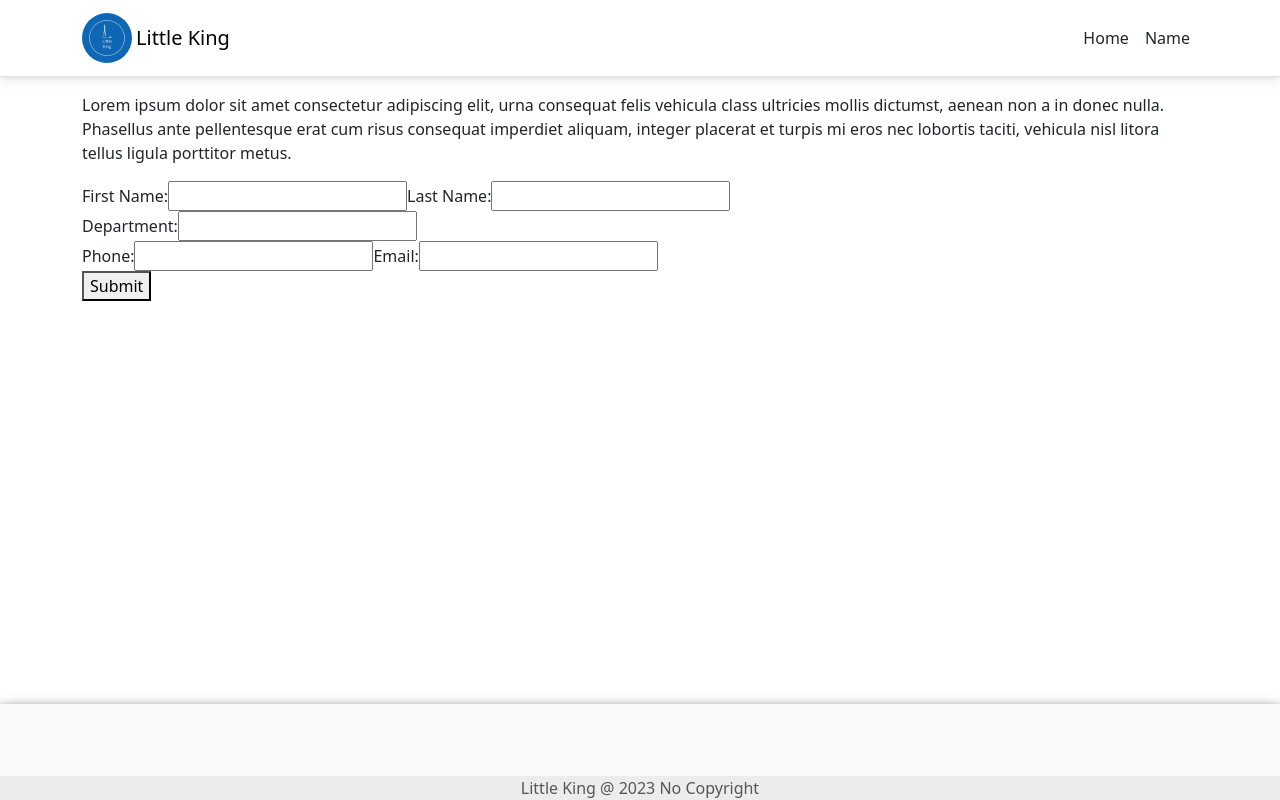
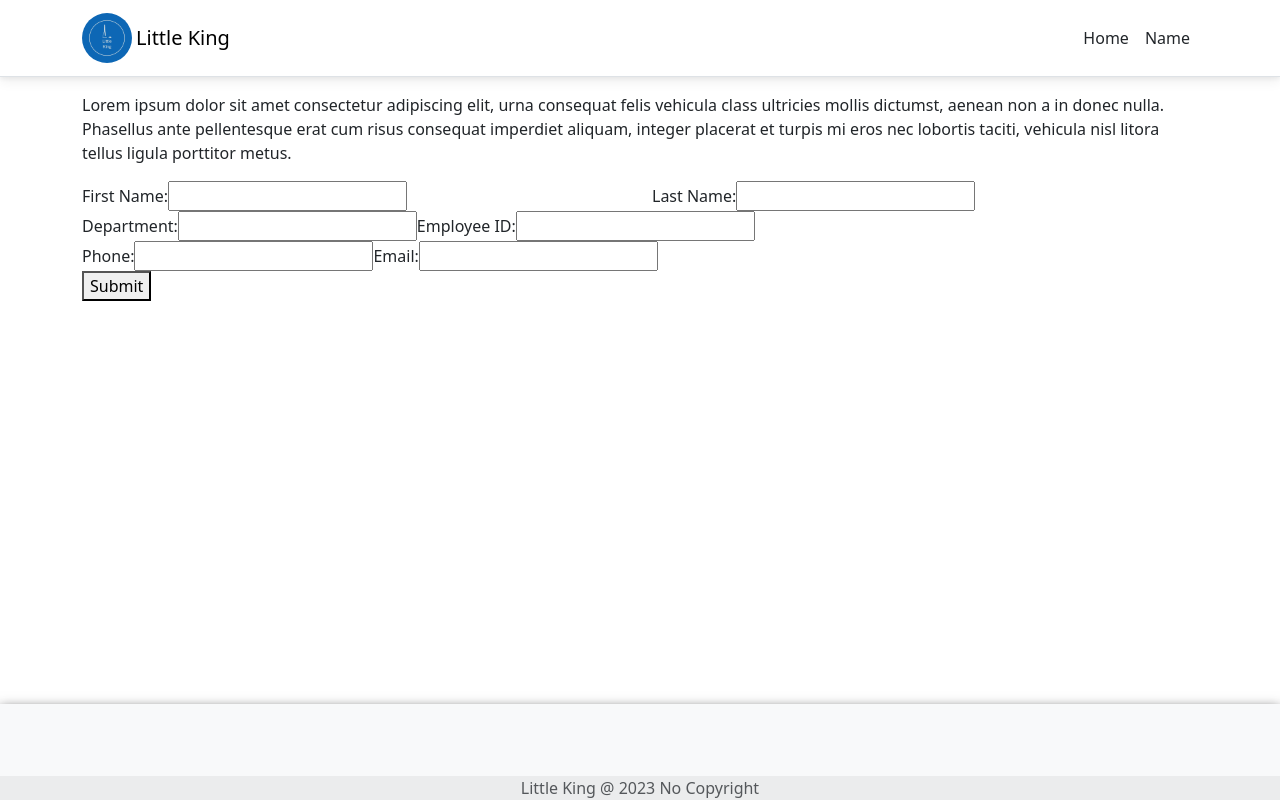
Before and after one commit to DavidRJ65716/React_Flask_LK_Website, a React (Create React App) app in the folder client/: page /Employee in a window 1280 px wide. Built offline with nearby package versions, Linux system fonts and the light colour scheme.

Commit message:
Changed Format

```diff
--- a/client/src/components/Employee.js
+++ b/client/src/components/Employee.js
@@ -60,7 +60,8 @@ export class Employee extends Component{
                     et turpis mi eros nec lobortis taciti, vehicula nisl litora tellus ligula porttitor metus.
                 </p>
                 <form className='employInput'>
-                    <div className='nameInput'>
+                    <div className='row'>
+                        <div className='col'>
                             <label htmlFor="FirstInput">
                                 First Name:
                             </label>
@@ -71,6 +72,8 @@ export class Employee extends Component{
                                 value={this.state.FirstName}
                                 onChange={this.handleInputChange}
                             />
+                        </div>
+                        <div className='col'>
                         <label htmlFor="LastName" >
                             Last Name:
                         <input
@@ -82,6 +85,7 @@ export class Employee extends Component{
                         />
                         </label>
                         </div>
+                    </div>
                     <div>
                         <label>
                             Department:
@@ -92,7 +96,15 @@ export class Employee extends Component{
                             value={this.state.Deprt}
                             onChange={this.handleInputChange}
                         />
-                        {/*Add employ id*/}
+                        <label>
+                            Employee ID:
+                        </label>
+                        <input
+                            name="ID"
+                            type="number"
+                            value={this.state.Deprt}
+                            onChange={this.handleInputChange}
+                        />
                     </div>
                     <div>
                         <label>
--- a/client/src/components/Home.js
+++ b/client/src/components/Home.js
@@ -48,7 +48,7 @@ export class Home extends Component {
         <h1>Hello, world!</h1>
         <p>Welcome to your new single-page application, built with:</p>
         <ul>
-          <li><a href='https://flask.palletsprojects.com/en/2.3.x/'>Flask </a> and <a href='https://www.python.org/'>C#</a> for cross-platform server-side code</li>
+          <li><a href='https://flask.palletsprojects.com/en/2.3.x/'>Flask </a> and <a href='https://www.python.org/'>python</a> for cross-platform server-side code</li>
           <li><a href='https://facebook.github.io/react/'>React</a> for client-side code</li>
           <li><a href='http://getbootstrap.com/'>Bootstrap</a> for layout and styling</li>
         </ul>
```
Also changed, not shown: 1 other file (tests, documents, lock files or other folders). Lines whose indentation alone changed are shown as unchanged.
